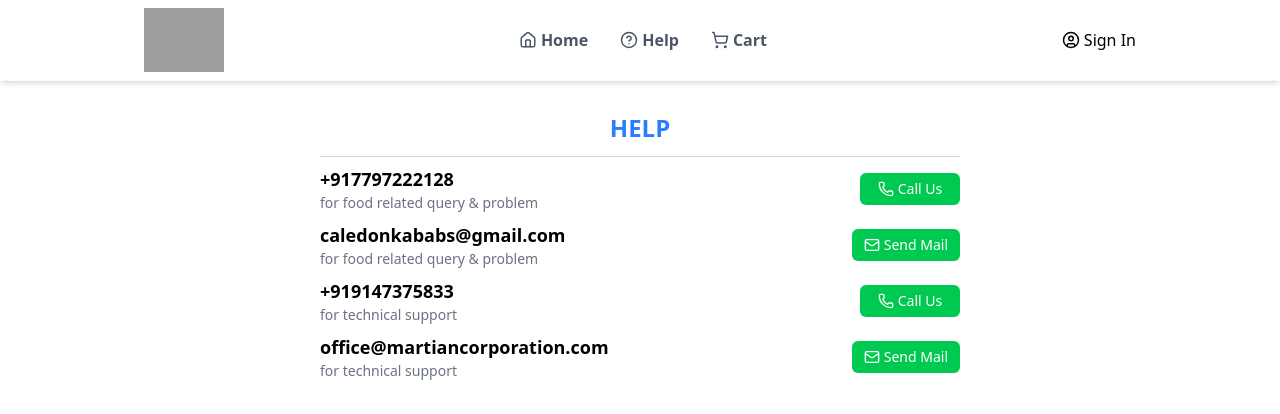
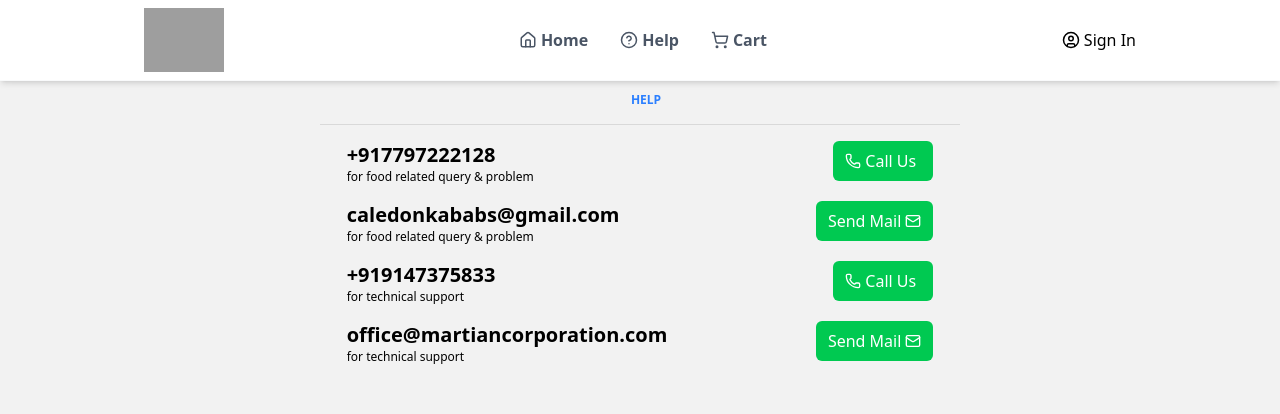
Before and after one commit to rafikul-shaikh/food-ordering-app, a React (Vite) app: page /help in a window 1280 px wide. Shown: the top 414 px of the page. Built offline with nearby package versions, Linux system fonts and the light colour scheme; grey boxes are pictures that could not be loaded.

Commit message:
modified 3 files

```diff
--- a/src/pages/Cart.jsx
+++ b/src/pages/Cart.jsx
@@ -9,77 +9,82 @@ const Cart = () => {
   return (
     <>
       <Navbar />
-      <div className="">
-        <div className="   pt-28 max-w-4xl mx-auto px-6">
-          <h1 className="text-2xl font-semibold mb-6">Your Cart</h1>
 
-          <div className="grid grid-cols-1 lg:grid-cols-3 gap-2 items-start">
-            {/* LEFT FIXED PANEL */}
-            <div className="lg:col-span-2 w-full">
-              <div className="lg:sticky lg:top-28 space-y-6">
+      <div className="min-h-[calc(100vh-90px)] bg-black/5 pt-28">
+        <div className="max-w-7xl mx-auto px-4 flex flex-col md:flex-row gap-8">
+          {/* LEFT SECTION */}
+          <div className="w-full md:w-7/12 flex flex-col gap-6">
             {/* Address */}
-                <div className=" bg-white border rounded-lg p-4">
-                  <h3 className="font-semibold mb-2">Address</h3>
-                  <p className="text-sm text-gray-500">
+            <div className="bg-white rounded-md p-4">
+              <h4 className="font-semibold text-black/70">Address</h4>
+              <div className="h-px bg-black/5 my-3" />
+              <p className="text-sm text-center font-light">
                 Login to show your address
               </p>
             </div>
 
             {/* Payments */}
-                <div className="bg-white border rounded-lg p-4">
-                  <h3 className="font-semibold mb-4">Payments</h3>
+            <div className="bg-white rounded-md p-4">
+              <h4 className="font-semibold text-black/70">Payments</h4>
+              <div className="h-px bg-black/5 my-3" />
 
-                  <div className="flex gap-3 mb-4">
-                    <button className="flex-1 border rounded-lg py-2">
+              <div className="grid grid-cols-1 sm:grid-cols-2 gap-4 mb-6">
+                <button className="border rounded-lg py-3 text-black/70 hover:border-greenColor">
                   Pay Online
                 </button>
-                    <button className="flex-1 border border-green-500 text-green-600 rounded-lg py-2">
+
+                <button className="border border-greenColor text-greenColor rounded-lg py-3">
                   Pay on Delivery
                 </button>
               </div>
 
-                  <button className="w-full bg-green-500 text-white py-2 rounded-lg">
-                    Place order
+              <button className="w-full bg-greenColor text-white py-2 rounded font-semibold">
+                Place Order
               </button>
             </div>
           </div>
-            </div>
 
-            {/* RIGHT CART ITEMS */}
-            <div className="lg:col-span-1 w-full bg-white border rounded-lg p-5">
+          {/* RIGHT SECTION */}
+          <div className="w-full md:w-5/12 flex flex-col gap-6">
+            {/* Cart Items */}
+            <div className="bg-white rounded-md p-4 space-y-4 mb-10">
               {cartItems.length === 0 ? (
-                <p className="text-gray-500">Your cart is empty</p>
+                <p className="text-gray-500 text-center">Your cart is empty</p>
               ) : (
                 cartItems.map((item) => (
                   <div
                     key={item.id}
-                    className="flex gap-4 border-b py-4 last:border-b-0"
+                    className="flex gap-4 border-b pb-4 last:border-b-0"
                   >
                     <img
                       src={item.image}
                       alt={item.name}
-                      className="w-20 h-20 object-cover rounded-lg"
+                      className="w-16 h-16 object-cover rounded-md"
                     />
 
-                    <div className="flex-1">
-                      <h3 className="font-semibold">{item.name}</h3>
+                    <div className="flex-1 flex flex-col justify-between">
+                      <div>
+                        <p className="text-sm font-medium">{item.name}</p>
                         <p className="text-sm text-gray-500">₹ {item.price}</p>
+                      </div>
 
-                      <div className="flex items-center gap-3 mt-3">
+                      <div className="flex items-center gap-3 mt-2">
                         <button
                           onClick={() => decreaseQty(item.id)}
-                          className="border px-2 py-1 rounded"
+                          className="text-greenColor"
                         >
-                          <Minus size={14} />
+                          <Minus size={16} />
                         </button>
 
-                        <span>{item.quantity}</span>
+                        <span className="text-sm font-semibold">
+                          {item.quantity}
+                        </span>
 
                         <button
                           onClick={() => increaseQty(item.id)}
-                          className="border px-2 py-1 rounded"
+                          className="text-greenColor"
                         >
-                          <Plus size={14} />
+                          <Plus size={16} />
                         </button>
                       </div>
                     </div>
@@ -93,7 +98,6 @@ const Cart = () => {
                   </div>
                 ))
               )}
-
               {/* Bill Details */}
               <CartSummary />
             </div>
--- a/src/pages/Help.jsx
+++ b/src/pages/Help.jsx
@@ -2,78 +2,86 @@ import { Phone, Mail } from "lucide-react";
 
 const Help = () => {
   return (
-    <section className="max-w-2xl mx-auto px-4 pt-24 ">
-      <h1 className="text-2xl font-semibold text-center text-blue-500 mt-4 mb-3">
-        HELP
-      </h1>
-      <hr className="my-2 px-4 mx-auto border-gray-300" />
+    <div className="w-full flex justify-center min-h-screen pt-20 bg-black/5">
+      <div className="flex flex-col w-full h-full sm:w-10/12 md:w-8/12 lg:w-6/12 max-w-maxContent gap-y-4 py-3">
+        <div className="w-full h-full flex flex-col gap-y-3">
+          {/* Title */}
+          <span className="text-center font-bold text-xs text-blue-500 pl-3 uppercase">
+            Help
+          </span>
+          <div className="h-px bg-black/10 my-1" />
 
-      <div className="space-y-2">
-        {/* Food phone */}
-        <div className="flex items-center justify-between gap-4">
-          <div>
-            <p className="font-bold text-lg">+917797222128</p>
-            <p className="text-gray-500 text-sm">
+          {/* Content */}
+          <div className="flex justify-center">
+            <div className="flex flex-col gap-y-4 w-11/12">
+              {/* Food Phone */}
+              <div className="flex w-full justify-between items-start">
+                <p className="flex flex-col text-sm font-bold sm:text-xl">
+                  +917797222128
+                  <span className="text-xs font-light">
                     for food related query & problem
+                  </span>
                 </p>
-          </div>
-
                 <a
                   href="tel:+917797222128"
-            className="flex items-center justify-center gap-1 bg-green-500 text-white px-3 py-1.5 rounded-md text-sm min-w-25 shrink-0"
+                  className="flex items-center gap-x-1 bg-green-500 text-white text-xs py-1.5 px-3 rounded-md sm:text-base sm:py-2 sm:px-3 min-w-25 shrink-0"
                 >
                   <Phone size={16} /> Call Us
                 </a>
               </div>
 
-        {/* Food email */}
-        <div className="flex items-center justify-between gap-4">
-          <div>
-            <p className="font-bold text-lg">caledonkababs@gmail.com</p>
-            <p className="text-gray-500 text-sm">
+              {/* Food Email */}
+              <div className="flex w-full justify-between items-start">
+                <p className="flex flex-col text-sm font-bold sm:text-xl">
+                  caledonkababs@gmail.com
+                  <span className="text-xs font-light">
                     for food related query & problem
+                  </span>
                 </p>
-          </div>
-
                 <a
                   href="mailto:caledonkababs@gmail.com"
-            className="flex items-center justify-center gap-1 bg-green-500 text-white px-3 py-1.5 rounded-md text-sm min-w-25 shrink-0"
+                  className="flex items-center gap-x-1 bg-green-500 text-white text-xs py-1.5 px-2 rounded-md sm:text-base sm:py-2 sm:px-3 min-w-25 shrink-0"
                 >
-            <Mail size={16} /> Send Mail
+                  Send Mail <Mail size={16} />
                 </a>
               </div>
 
-        {/* Tech phone */}
-        <div className="flex items-center justify-between gap-4">
-          <div>
-            <p className="font-bold text-lg">+919147375833</p>
-            <p className="text-gray-500 text-sm">for technical support</p>
-          </div>
-
+              {/* Tech Phone */}
+              <div className="flex w-full justify-between items-start">
+                <p className="flex flex-col text-sm font-bold sm:text-xl">
+                  +919147375833
+                  <span className="text-xs font-light">
+                    for technical support
+                  </span>
+                </p>
                 <a
                   href="tel:+919147375833"
-            className="flex items-center justify-center gap-1 bg-green-500 text-white px-3 py-1.5 rounded-md text-sm min-w-25 shrink-0"
+                  className="flex items-center gap-x-1 bg-green-500 text-white text-xs py-1.5 px-3 rounded-md sm:text-base sm:py-2 sm:px-3 min-w-25 shrink-0"
                 >
                   <Phone size={16} /> Call Us
                 </a>
               </div>
 
-        {/* Tech email */}
-        <div className="flex items-center justify-between gap-4">
-          <div>
-            <p className="font-bold text-lg">office@martiancorporation.com</p>
-            <p className="text-gray-500 text-sm">for technical support</p>
-          </div>
-
+              {/* Tech Email */}
+              <div className="flex w-full justify-between items-start">
+                <p className="flex flex-col text-sm font-bold sm:text-xl">
+                  office@martiancorporation.com
+                  <span className="text-xs font-light">
+                    for technical support
+                  </span>
+                </p>
                 <a
                   href="mailto:office@martiancorporation.com"
-            className="flex items-center justify-center gap-1 bg-green-500 text-white px-3 py-1.5 rounded-md text-sm min-w-25 shrink-0"
+                  className="flex items-center gap-x-1 bg-green-500 text-white text-xs py-1.5 px-2 rounded-md sm:text-base sm:py-2 sm:px-3 min-w-25 shrink-0"
                 >
-            <Mail size={16} /> Send Mail
+                  Send Mail <Mail size={16} />
                 </a>
               </div>
             </div>
-    </section>
+          </div>
+        </div>
+      </div>
+    </div>
   );
 };
 
--- a/src/pages/Home.jsx
+++ b/src/pages/Home.jsx
@@ -19,7 +19,7 @@ const Home = () => {
     searchText.trim() === "" ? menuItems : [...matchedItems, ...unmatchedItems];
 
   return (
-    <main className="pt-24">
+    <main className="pt-20">
       <CategorySlider />
       <SearchBar searchText={searchText} setSearchText={setSearchText} />
       <MenuSection
```
Lines whose indentation alone changed are shown as unchanged.
